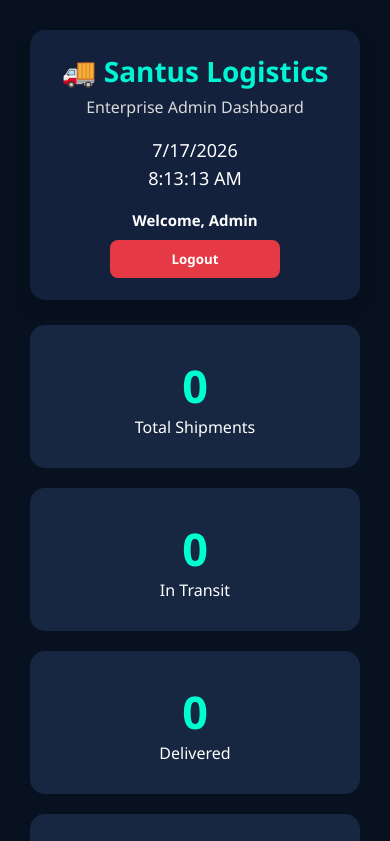
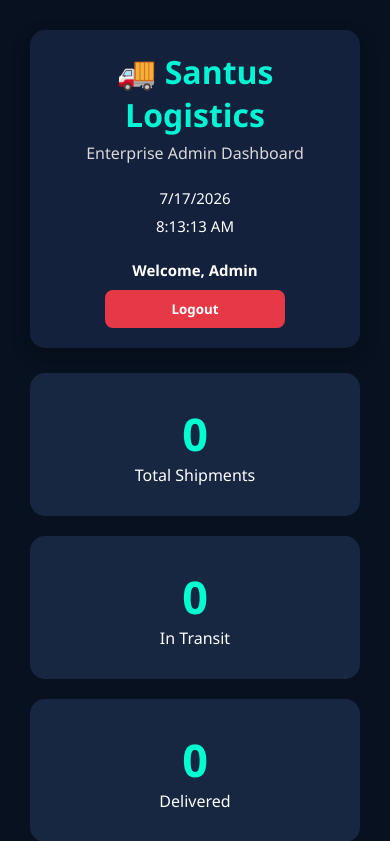
Before and after one commit to SantusDeco/santus-logistics01, a website: page santus-admin.html in a window 390 px wide. Shown: the top 841 px of the page. Drawn offline with Linux system fonts and the light colour scheme; no server answers; sample sign-in values are in the browser's storage.

Commit message:
Improve mobile dashboard header responsiveness

```diff
--- a/admin.css
+++ b/admin.css
@@ -402,42 +402,62 @@ Enterprise Dashboard Header
 
 }
 /* ==========================
-Mobile Dashboard Header
+Mobile Dashboard
 ========================== */
 
-@media (max-width:768px){
+@media screen and (max-width:768px){
 
 .dashboard-header{
 
-    flex-direction:column;
+    display:flex;
+
+    flex-direction:column !important;
+
+    justify-content:center !important;
+
+    align-items:center !important;
 
     text-align:center;
 
-    gap:18px;
+    gap:20px;
+
+    padding:20px;
+
+}
+
+.header-left{
+
+    width:100%;
+
+}
+
+.header-center{
+
+    width:100%;
 
 }
 
 .header-right{
 
-    align-items:center;
+    width:100%;
+
+    display:flex;
+
+    flex-direction:column;
+
+    align-items:center !important;
 
 }
 
 .header-left h1{
 
-    font-size:28px;
-
-}
-
-.header-center{
-
-    font-size:18px;
+    font-size:32px;
 
 }
 
 .logout-btn{
 
-    width:170px;
+    width:180px;
 
 }
 
```
